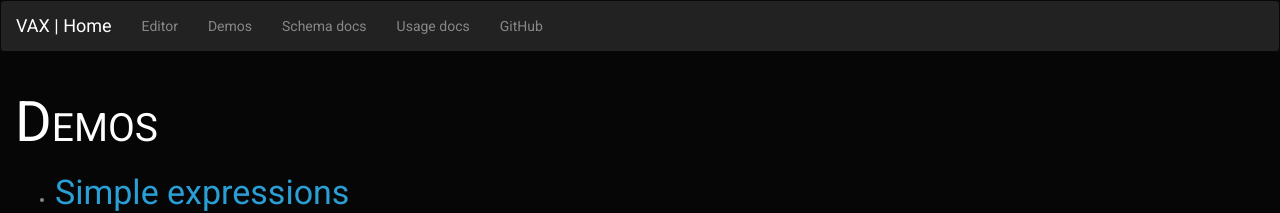
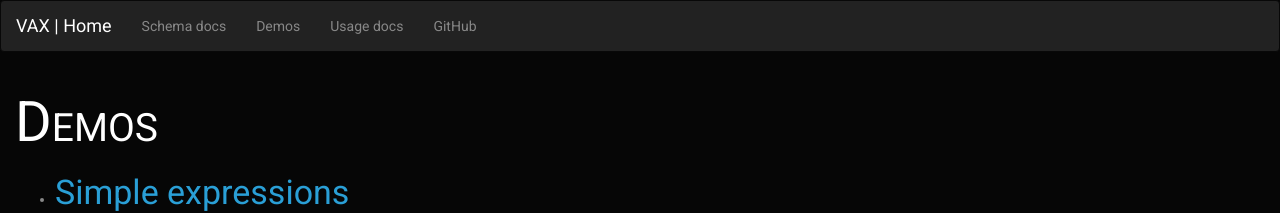
Before and after one commit to evazamtz/vax, a Jekyll site: the page built from docs/demos.html, in a window 1280 px wide. Shown: the top 213 px of the page. Built offline with Jekyll 4.4.1, drawn with Linux system fonts in a browser that asks for light colours; nearby versions of some CDN libraries.

Commit message:
removed Editor page

```diff
--- a/docs/_layouts/default.html
+++ b/docs/_layouts/default.html
@@ -28,9 +28,8 @@
         </div>
         <div class="collapse navbar-collapse">
           <ul class="nav navbar-nav">
-            <li><a href="{{ '/editor.html' | relative_url }}">Editor</a></li>
+            <li><a href="{{ '/schema.html' | relative_url }}">Schema docs</a></li>
             <li><a href="{{ '/demos.html' | relative_url }}">Demos</a></li>
-            <li><a href="{{ '/schema.html' | relative_url }}">Schema docs</a></li>
             <li><a href="{{ '/usage.html' | relative_url }}">Usage docs</a></li>
             <li><a href="{{ site.github_url }}">GitHub</a></li>
           </ul>
```
